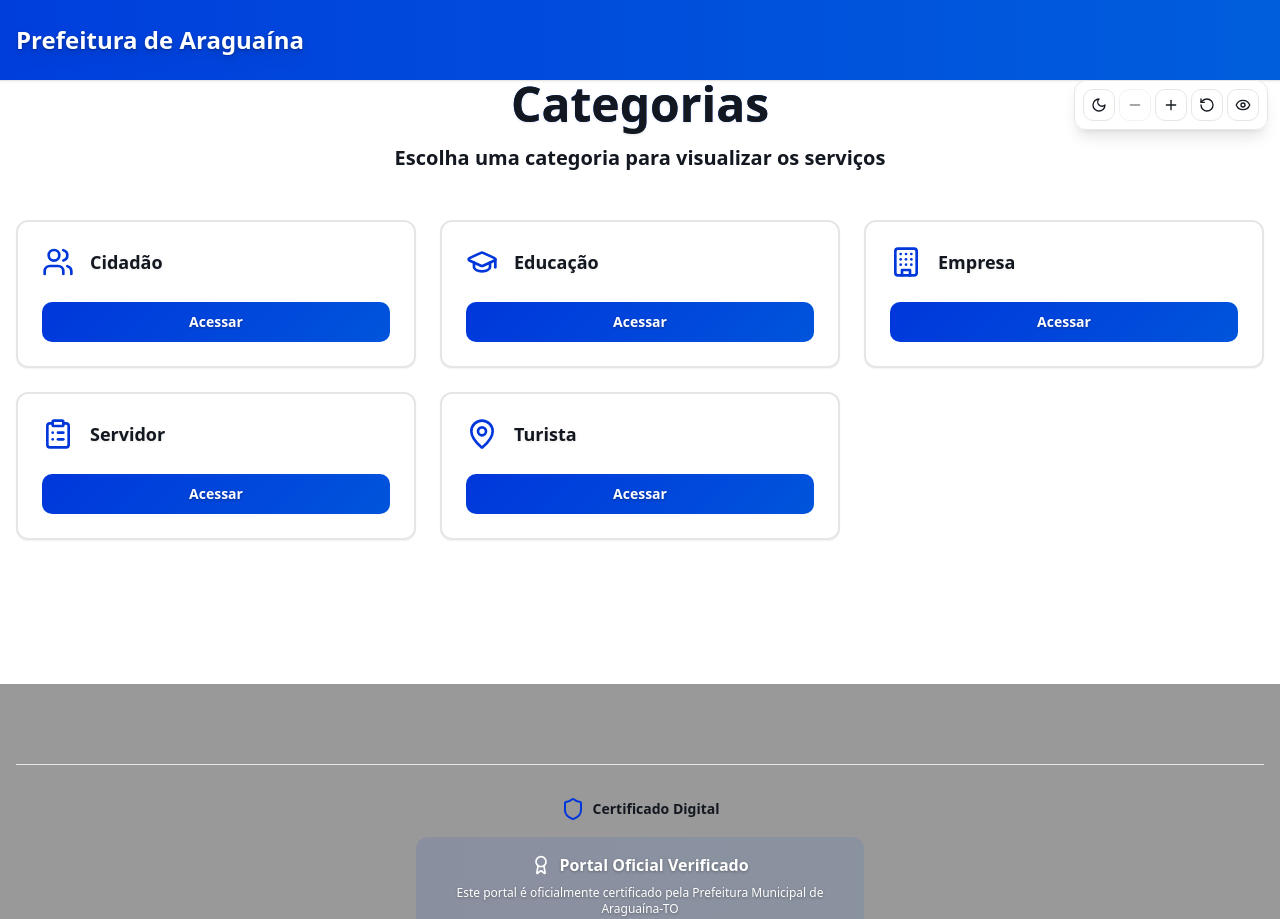
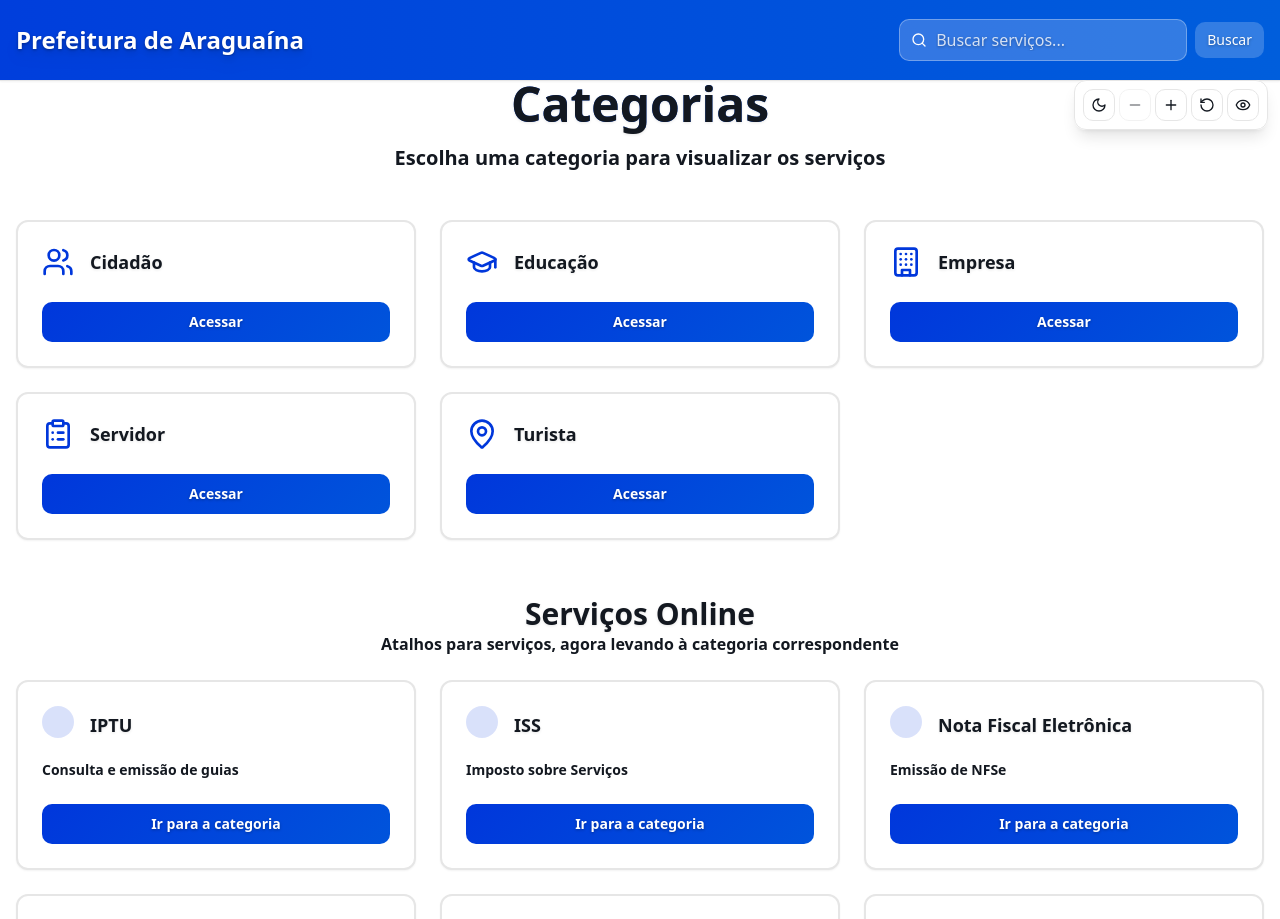
Before and after one commit to mmatteuus/araguaina2, a React (Vite) app: page /categorias in a window 1280 px wide. Shown: the top 919 px of the page. Built offline with nearby package versions, Linux system fonts and the light colour scheme.

Commit message:
feat: serviços na home redirecionam para categoria; autocomplete de busca; back com fallback; busca mobile com ícone

```diff
--- a/src/components/Navbar.tsx
+++ b/src/components/Navbar.tsx
@@ -1,17 +1,33 @@
 import { Button } from "@/components/ui/button";
-import { ArrowLeft, Search } from "lucide-react";
+import { ArrowLeft, Search, X } from "lucide-react";
 import { useLocation, useNavigate } from "react-router-dom";
-import { FormEvent, useState } from "react";
+import { FormEvent, useMemo, useRef, useState } from "react";
+import data from "@/data/servicos.json";
 
 export const Navbar = () => {
   const navigate = useNavigate();
   const { pathname } = useLocation();
   const isHome = pathname === "/" || pathname === "/categorias";
   const [term, setTerm] = useState("");
+  const [openSmallSearch, setOpenSmallSearch] = useState(false);
+  const inputRef = useRef<HTMLInputElement | null>(null);
+
+  type Servico = { title: string; slug: string; category: string };
+  type Categoria = { id: string; titulo: string; servicos: Servico[] };
+  const categorias = (data.categorias as Categoria[]) || [];
+  const all: Servico[] = useMemo(() => categorias.flatMap((c) => c.servicos.map((s) => ({ ...s, category: c.titulo }))), [categorias]);
+  const suggestions = useMemo(() => {
+    const t = term.trim().toLowerCase();
+    if (!t) return [] as Servico[];
+    return all
+      .filter((s) => (s.title || "").toLowerCase().includes(t) || (s.category || "").toLowerCase().includes(t) || (s.slug || "").includes(t))
+      .slice(0, 6);
+  }, [term, all]);
 
   const onBack = () => {
     if (isHome) return;
-    navigate(-1);
+    if (typeof window !== 'undefined' && window.history.length > 1) navigate(-1);
+    else navigate('/categorias');
   };
 
   const onSubmit = (e: FormEvent) => {
@@ -37,7 +53,8 @@ export const Navbar = () => {
               Prefeitura de Araguaína
             </h1>
           </div>
-          <form onSubmit={onSubmit} className="hidden xs:flex items-center gap-2">
+          {/* Busca desktop/tablet */}
+          <form onSubmit={onSubmit} className="hidden sm:flex items-center gap-2 relative">
             <div className="relative">
               <Search className="absolute left-3 top-1/2 -translate-y-1/2 w-4 h-4 text-white/80" />
               <input
@@ -48,9 +65,73 @@ export const Navbar = () => {
               />
             </div>
             <Button type="submit" size="sm" className="bg-white/20 hover:bg-white/30 text-white">Buscar</Button>
+            {term && suggestions.length > 0 && (
+              <div className="absolute top-[110%] right-0 w-[min(90vw,28rem)] bg-background border rounded-md shadow-lg p-2 z-50">
+                {suggestions.map((s) => (
+                  <button
+                    key={s.slug}
+                    type="button"
+                    onClick={() => navigate(`/servicos/${s.slug}`)}
+                    className="w-full text-left px-2 py-2 rounded hover:bg-accent/20 text-foreground"
+                  >
+                    <div className="text-sm font-bold leading-tight">{s.title}</div>
+                    <div className="text-xs text-muted-foreground">{s.category}</div>
+                  </button>
+                ))}
+              </div>
+            )}
           </form>
+          {/* Busca mobile */}
+          <div className="sm:hidden">
+            {!openSmallSearch ? (
+              <Button size="sm" className="bg-white/20 hover:bg-white/30 text-white" onClick={() => {
+                setOpenSmallSearch(true);
+                setTimeout(() => inputRef.current?.focus(), 0);
+              }}>
+                <Search className="w-4 h-4" />
+              </Button>
+            ) : null}
+          </div>
         </div>
       </div>
+      {/* Overlay de busca mobile */}
+      {openSmallSearch && (
+        <div className="sm:hidden fixed top-[56px] left-0 right-0 z-[60] px-3 pb-3">
+          <div className="bg-background/95 backdrop-blur border rounded-lg p-2 shadow-lg">
+            <form onSubmit={onSubmit} className="flex items-center gap-2">
+              <div className="relative flex-1">
+                <Search className="absolute left-3 top-1/2 -translate-y-1/2 w-4 h-4 text-foreground/70" />
+                <input
+                  ref={inputRef}
+                  value={term}
+                  onChange={(e) => setTerm(e.target.value)}
+                  placeholder="Buscar serviços..."
+                  className="w-full pl-9 pr-3 py-2 rounded-md border bg-background text-foreground text-sm"
+                />
+              </div>
+              <Button type="submit" size="sm">Ir</Button>
+              <Button type="button" variant="outline" size="sm" onClick={() => setOpenSmallSearch(false)}>
+                <X className="w-4 h-4" />
+              </Button>
+            </form>
+            {term && suggestions.length > 0 && (
+              <div className="mt-2">
+                {suggestions.map((s) => (
+                  <button
+                    key={s.slug}
+                    type="button"
+                    onClick={() => { setOpenSmallSearch(false); navigate(`/servicos/${s.slug}`); }}
+                    className="w-full text-left px-2 py-2 rounded hover:bg-accent/20 text-foreground"
+                  >
+                    <div className="text-sm font-bold leading-tight">{s.title}</div>
+                    <div className="text-xs text-muted-foreground">{s.category}</div>
+                  </button>
+                ))}
+              </div>
+            )}
+          </div>
+        </div>
+      )}
     </nav>
   );
 };
--- a/src/pages/Categorias.tsx
+++ b/src/pages/Categorias.tsx
@@ -4,6 +4,8 @@ import { Card, CardContent } from "@/components/ui/card";
 import { Button } from "@/components/ui/button";
 import { Link } from "react-router-dom";
 import { Users, GraduationCap, Building, ClipboardList, MapPin } from "lucide-react";
+import { services } from "@/data/services";
+import { mapToMainCategoryId } from "@/utils/categoryMap";
 
 const categorias = [
   { id: "cidadao", titulo: "Cidadão", icon: <Users className="w-8 h-8 text-primary" /> },
@@ -49,6 +51,43 @@ const Categorias = () => {
               </Card>
             ))}
           </div>
+
+          <div className="mt-14">
+            <div className="text-center mb-6">
+              <h2 className="text-2xl md:text-3xl font-bold text-foreground">Serviços Online</h2>
+              <p className="text-foreground font-semibold">Atalhos para serviços, agora levando à categoria correspondente</p>
+            </div>
+            <div className="grid grid-cols-1 md:grid-cols-2 lg:grid-cols-3 gap-6">
+              {services.map((s) => {
+                const catId = mapToMainCategoryId(s.category);
+                return (
+                  <Card key={s.id} className="group hover:shadow-lg transition-all duration-300 border-2 hover:border-primary/20 h-full">
+                    <CardContent className="p-6 flex flex-col h-full">
+                      <div className="flex items-center space-x-4 mb-4">
+                        <div className="flex-shrink-0">
+                          {/* simples marcador, sem ícone específico aqui para manter leve */}
+                          <span className="inline-block w-8 h-8 rounded-full bg-primary/15" />
+                        </div>
+                        <div className="flex-1 min-w-0">
+                          <h3 className="text-lg font-bold text-foreground group-hover:text-primary transition-colors duration-200 line-clamp-2">
+                            {s.title}
+                          </h3>
+                        </div>
+                      </div>
+                      <p className="text-foreground text-sm font-semibold mb-6 flex-grow line-clamp-3">
+                        {s.description}
+                      </p>
+                      <div className="mt-auto">
+                        <Button asChild className="w-full bg-gradient-primary hover:bg-primary text-white font-semibold">
+                          <Link to={`/categorias/${catId}`}>Ir para a categoria</Link>
+                        </Button>
+                      </div>
+                    </CardContent>
+                  </Card>
+                );
+              })}
+            </div>
+          </div>
         </div>
       </main>
       <Footer />
--- /dev/null
+++ b/src/utils/categoryMap.ts
@@ -0,0 +1,14 @@
+export type MainCategoryId = "cidadao" | "educacao" | "empresa" | "servidor" | "turista";
+
+// Mapeia categorias antigas para as 5 principais
+export function mapToMainCategoryId(label: string | undefined): MainCategoryId {
+  const l = (label || "").toLowerCase();
+  if (/(empresarial|empresa|iss|nfs|nota fiscal)/i.test(label || "")) return "empresa";
+  if (/(servidor|contra\s*cheque|impar|licen[çc]a|recursos humanos)/i.test(label || "")) return "servidor";
+  if (/(educa[çc][ãa]o|escola|estud)/i.test(label || "")) return "educacao";
+  if (/(turismo|turista|hotel|ponto tur[íi]stico)/i.test(label || "")) return "turista";
+  if (l.includes("empresas")) return "empresa";
+  if (l.includes("servidor")) return "servidor";
+  // Demais entram como Cidadão por padrão
+  return "cidadao";
+}
```
